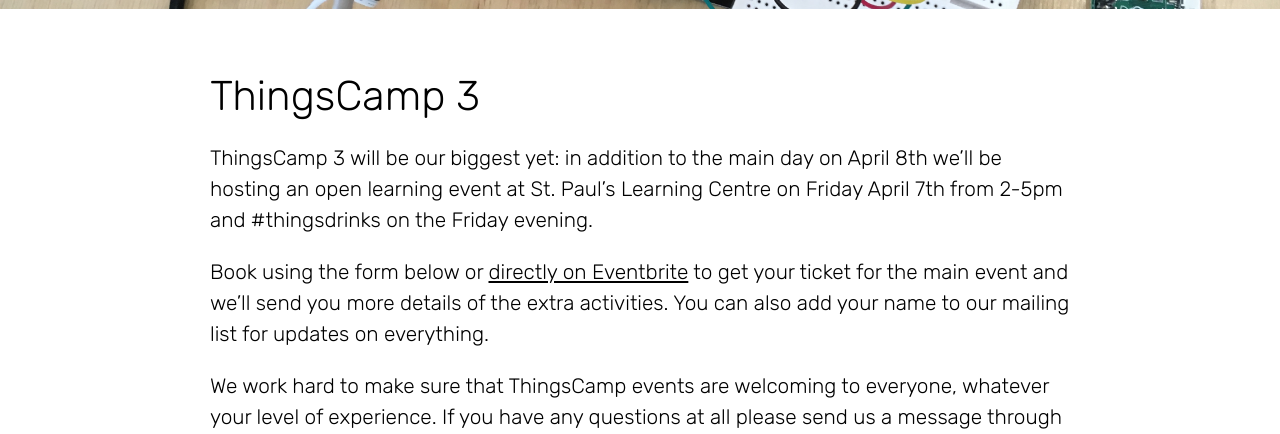
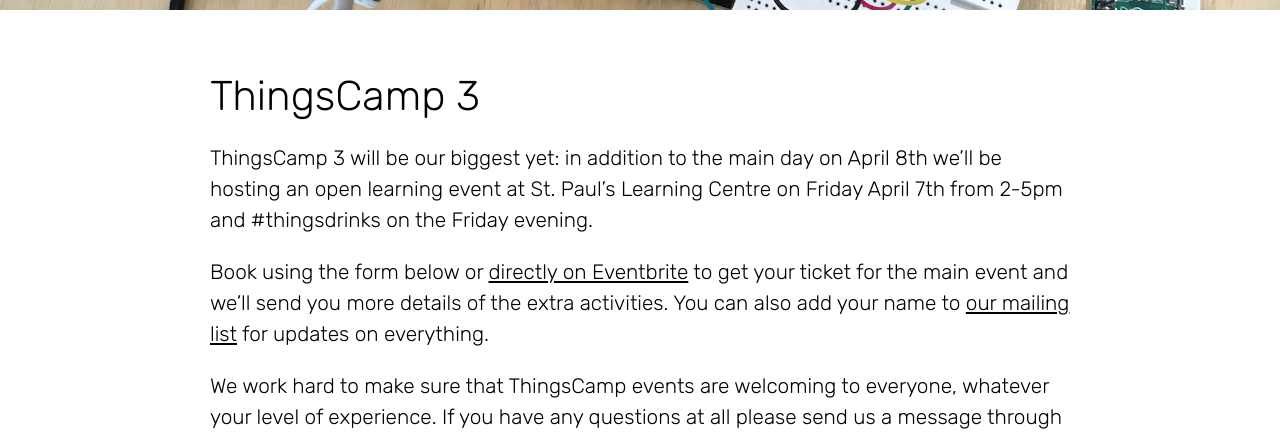
Before and after one commit to thingscamp/thingscamp.github.io, a Jekyll site: the page built from _posts/2017-2-2-ThingsCamp-3.md, in a window 1280 px wide and 900 px high, scrolled down 469 px. Shown: the top 434 px of the window. Built offline with Jekyll 4.4.1, drawn with Linux system fonts in a browser that asks for light colours; some web fonts are replaced; comment, search, counter and statistics services are not loaded; part of the change alters nothing that is shown.

```diff
--- a/_posts/2017-2-2-ThingsCamp-3.md
+++ b/_posts/2017-2-2-ThingsCamp-3.md
@@ -5,7 +5,7 @@ title: ThingsCamp 3
 
 ThingsCamp 3 will be our biggest yet: in addition to the main day on April 8th we'll be hosting an open learning event at St. Paul's Learning Centre on Friday April 7th from 2-5pm and #thingsdrinks on the Friday evening.
 
-Book using the form below or [directly on Eventbrite](thingscamp3.eventbrite.co.uk) to get your ticket for the main event and we'll send you more details of the extra activities. You can also add your name to our mailing list for updates on everything.
+Book using the form below or [directly on Eventbrite](thingscamp3.eventbrite.co.uk) to get your ticket for the main event and we'll send you more details of the extra activities. You can also add your name to [our mailing list](http://eepurl.com/czoUJv) for updates on everything.
 
 We work hard to make sure that ThingsCamp events are welcoming to everyone, whatever your level of experience. If you have any questions at all please send us a message through this page or talk to us on Twitter.
 
```
Also changed, not shown: images/headerimage.jpg, images/stripimage.jpg.
